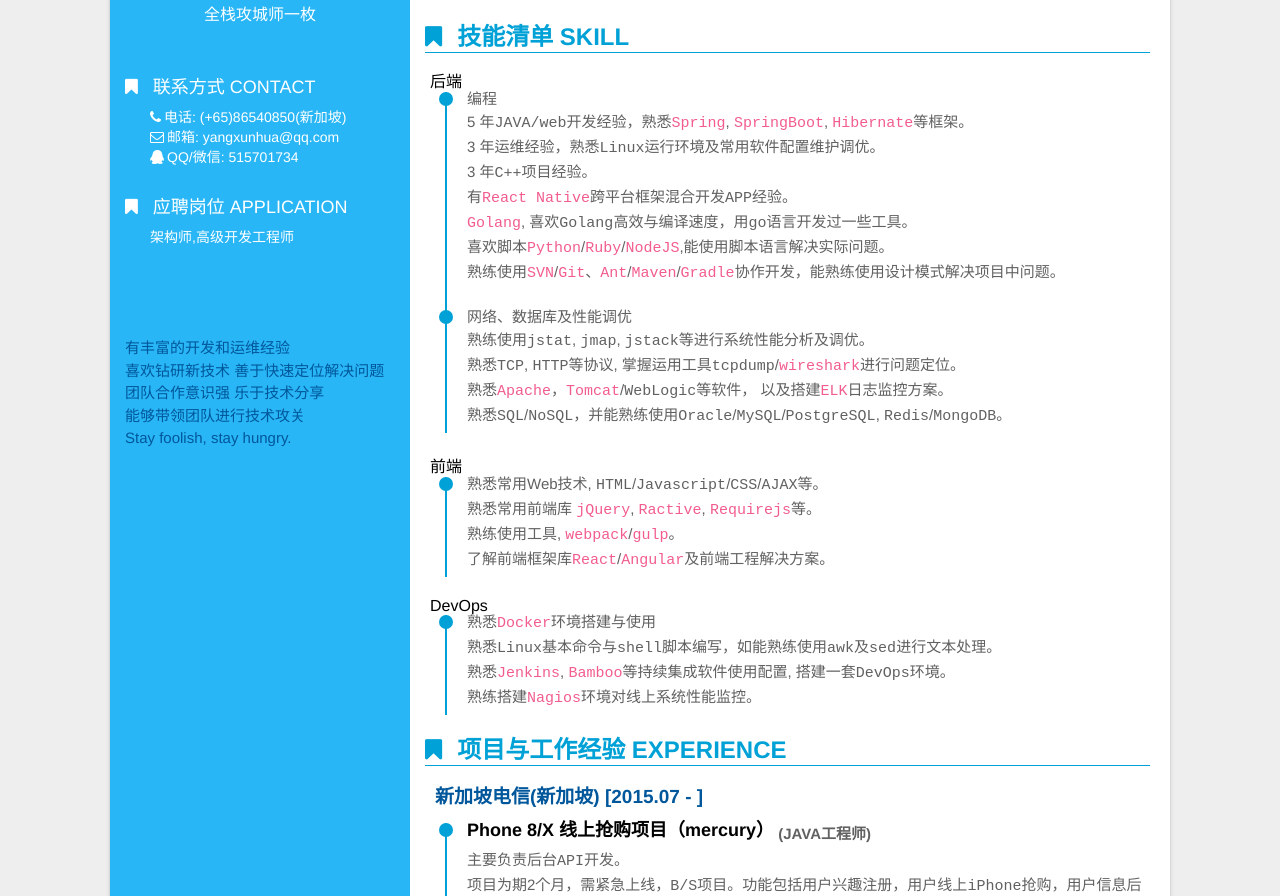
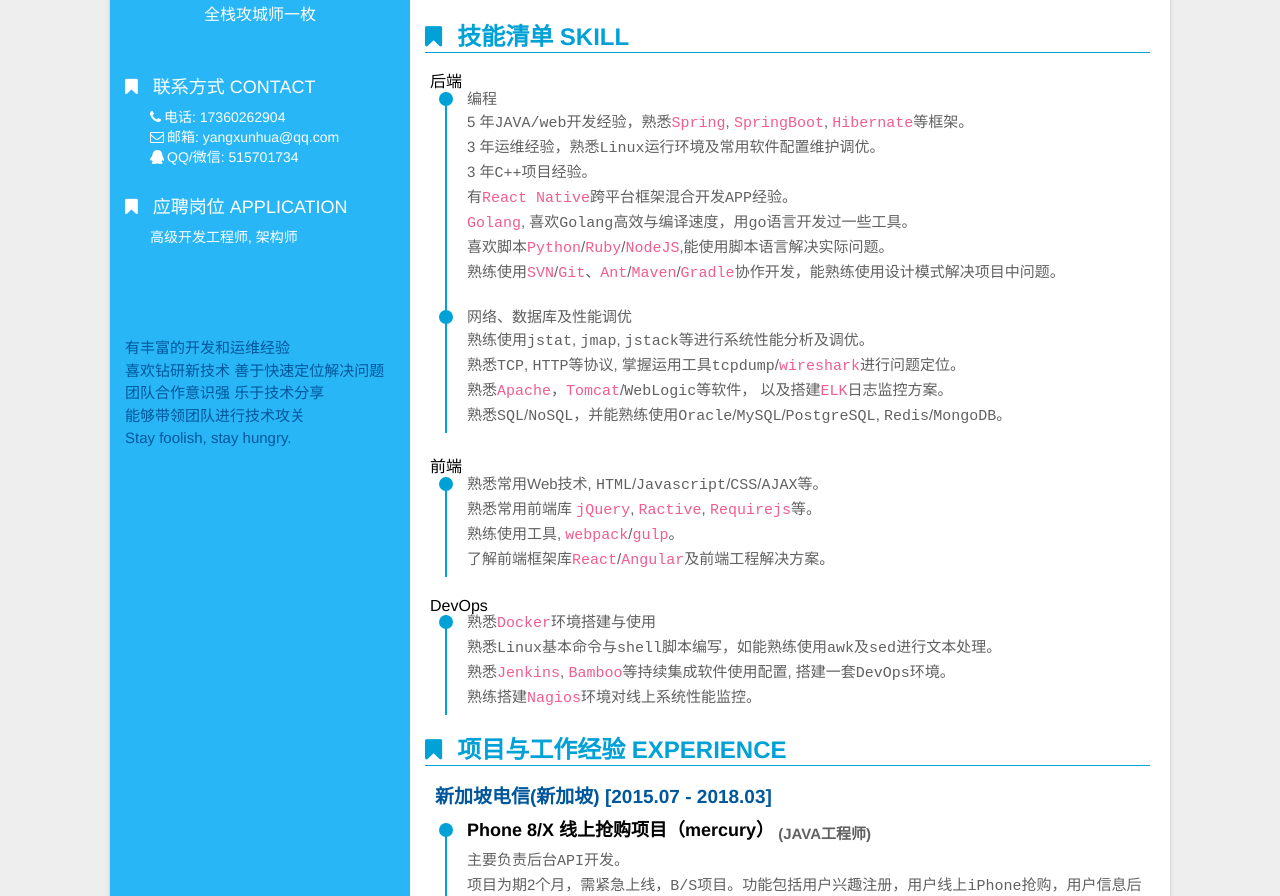
Before and after one commit to firstmustok/firstmustok.github.io, a Jekyll site: the page built from _pages/resume.md, in a window 1280 px wide and 1400 px high. Shown: the part 224-1120 px from the top of the window. Built offline with Jekyll 4.4.1, drawn with Linux system fonts in a browser that asks for light colours.

Commit message:
update private info

```diff
--- a/_pages/resume.md
+++ b/_pages/resume.md
@@ -3,9 +3,9 @@ title:  "Resume"
 
 author: 杨勋华
 mail: yangxunhua@qq.com
-mobile: (+65)86540850(新加坡)
+mobile: 17360262904
 qq: 515701734
-positions: 架构师,高级开发工程师
+positions: 高级开发工程师, 架构师
 
 github: firstmustok
 blog: https://firstmustok.github.io
@@ -71,7 +71,7 @@ layout: resume
 
 ## **{:.section-icon .fa}**项目与工作经验 Experience**
 {:.section}
-- **新加坡电信(新加坡) [2015.07 - ]**{:.campany-name}
+- **新加坡电信(新加坡) [2015.07 - 2018.03]**{:.campany-name}
   - *s*{:.project-circle} **Phone 8/X 线上抢购项目（mercury）**{:.project-title} **(JAVA工程师)**
     * 主要负责后台`API`开发。
     * 项目为期2个月，需紧急上线，`B/S`项目。功能包括用户兴趣注册，用户线上`iPhone`抢购，用户信息后台管理，邮件及短信发送等。项目采用`Restful`的微服务架构，前后端完全分离。
```
